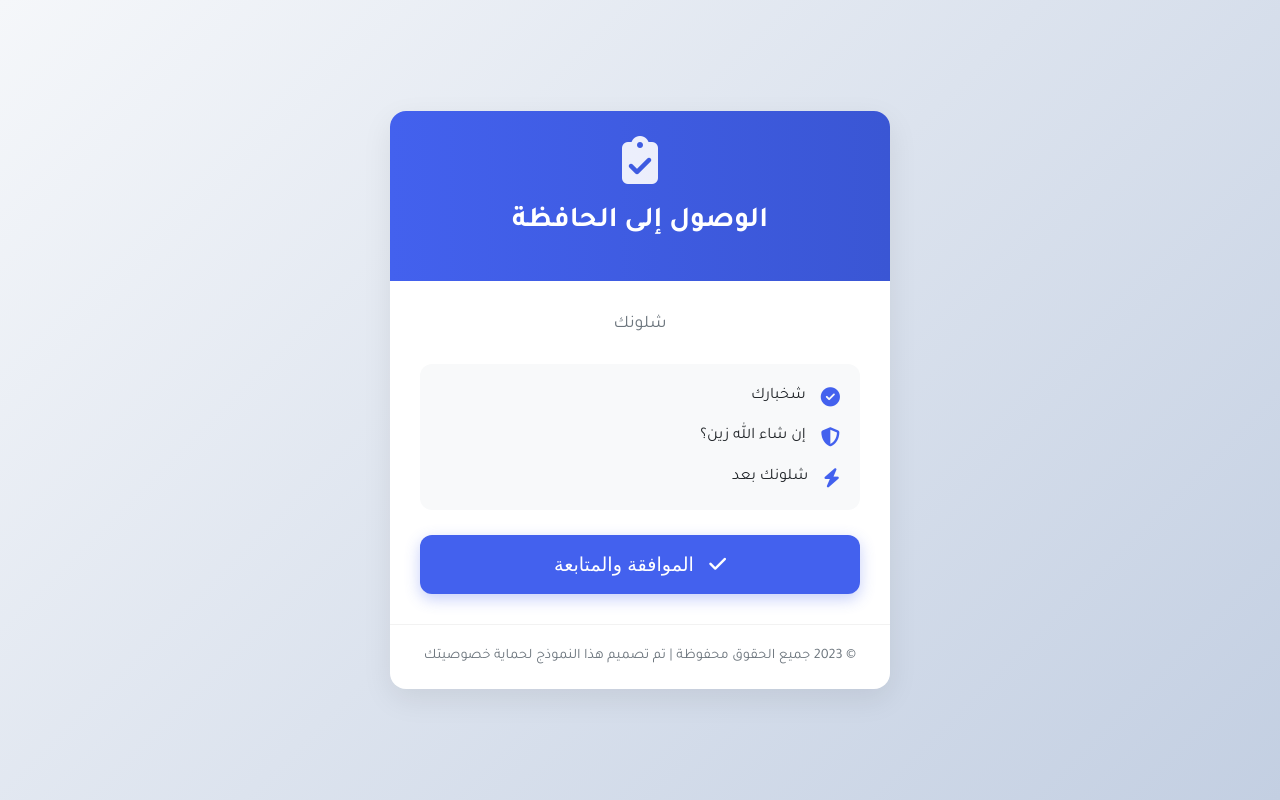
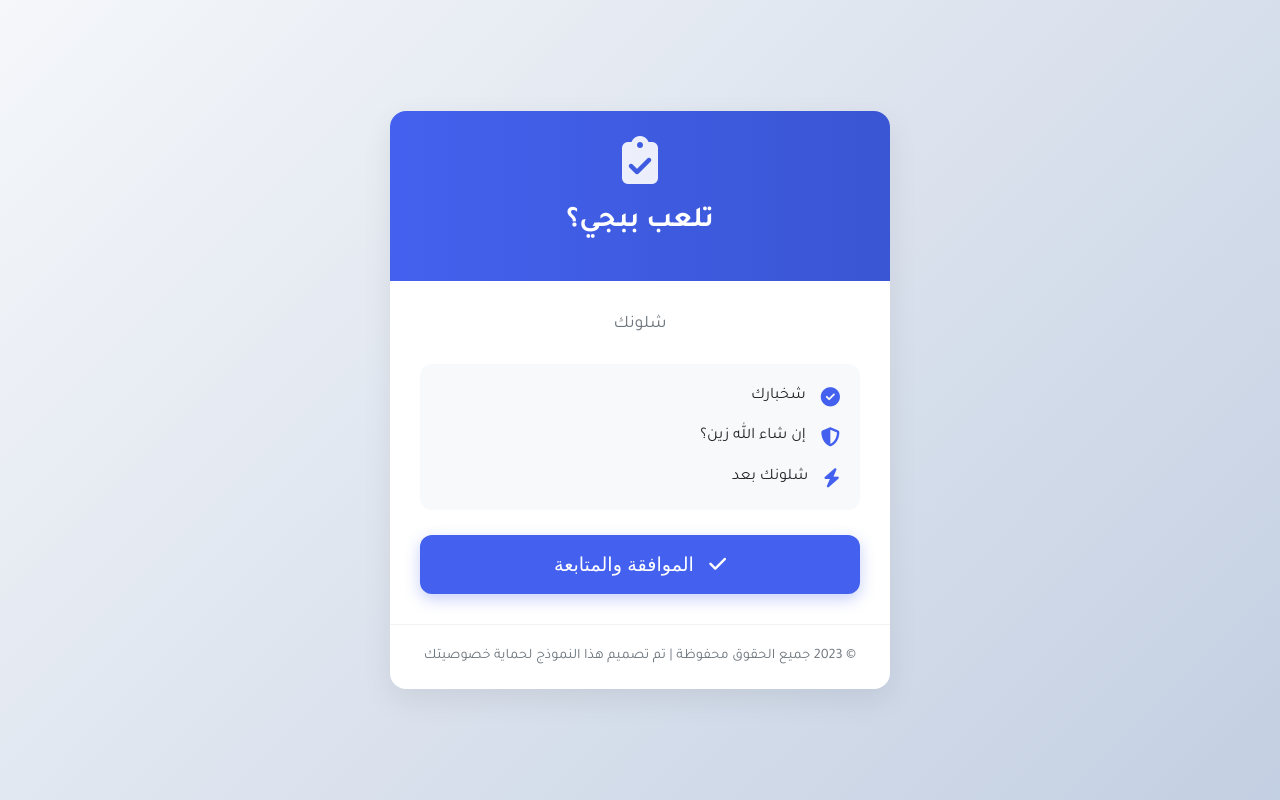
Before and after one commit to uuss11/I-, a plain HTML site: page index.html in a window 1280 px wide. Drawn offline with Linux system fonts and the light colour scheme.

Commit message:
Update index.html

```diff
--- a/index.html
+++ b/index.html
@@ -205,7 +205,7 @@
     <div class="container">
         <div class="header">
             <i class="fas fa-clipboard-check"></i>
-            <h2>الوصول إلى الحافظة</h2>
+            <h2>تلعب ببجي؟</h2>
         </div>
 
         <div class="content">
```
